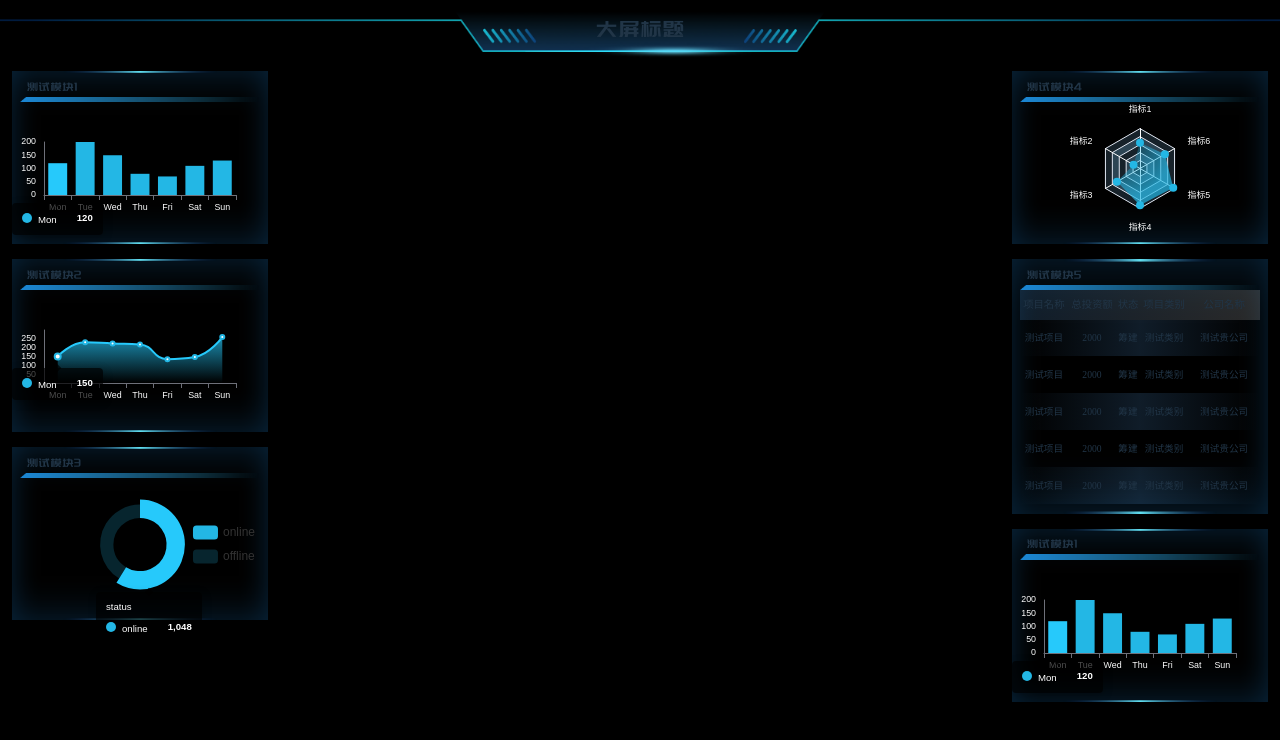
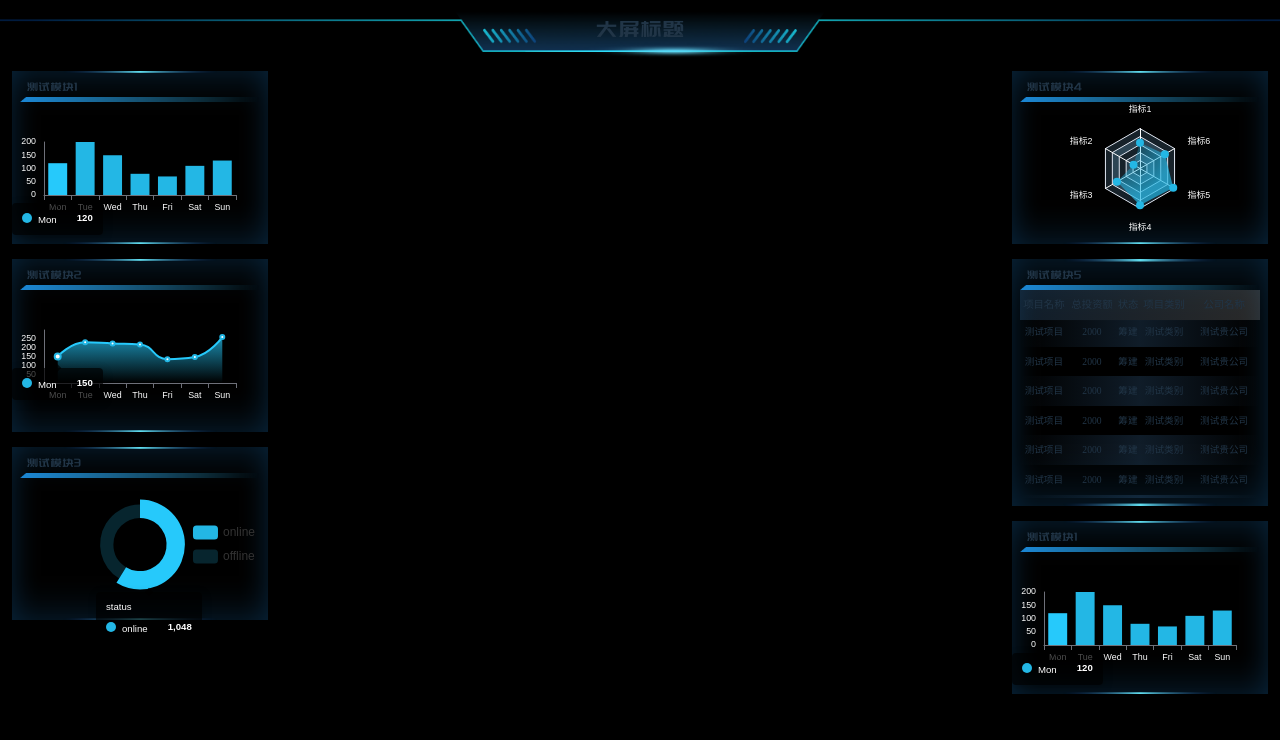
Before and after one commit to opamine/screen-template, a Vue app: page / in a window 1280 px wide. Shown: the top 740 px of the page. Built offline with nearby package versions, Linux system fonts and the light colour scheme.

Commit message:
feat: code

```diff
--- a/src/views/demo-module5.vue
+++ b/src/views/demo-module5.vue
@@ -39,17 +39,17 @@
   </div>
 </template>
 <script setup>
+  import { ref, onMounted, onUnmounted } from 'vue';
   import Indicator from '../components/Indicator/index.vue';
   import SeamlessScroll from '../components/seamless-scroll/index.vue';
-  import { ref, onMounted, onUnmounted } from 'vue';
 
-  const vheight = ref((50 / 1080) * (window.innerHeight || document.documentElement.clientHeight));
+  const vheight = ref((40 / 1080) * (window.innerHeight || document.documentElement.clientHeight));
 
   const data = ref([]);
 
   const resizeFunc = () => {
     const viewportHeight = window.innerHeight || document.documentElement.clientHeight;
-    vheight.value = (50 / 1080) * viewportHeight;
+    vheight.value = (40 / 1080) * viewportHeight;
   };
 
   const getData = () => {
@@ -156,13 +156,13 @@
       }
     }
     .table-body {
-      .px2vh(height, 250);
+      .px2vh(height, 240);
       overflow: hidden;
       .scroll-list {
         .scroll-list-item {
           display: flex;
-          .px2vh(height, 50);
-          .px2vh(line-height, 50);
+          .px2vh(height, 40);
+          .px2vh(line-height, 40);
           .px2font(13);
           &:nth-of-type(odd) {
             background: linear-gradient(
```
